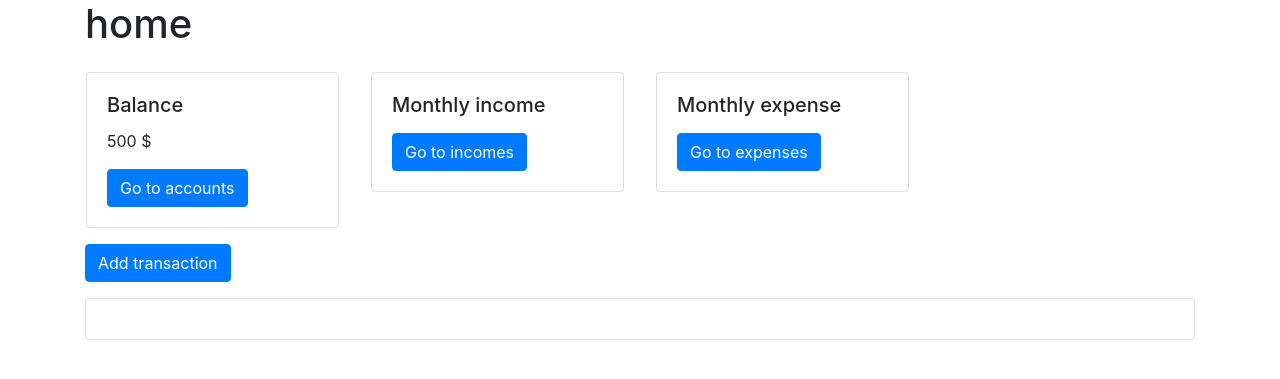
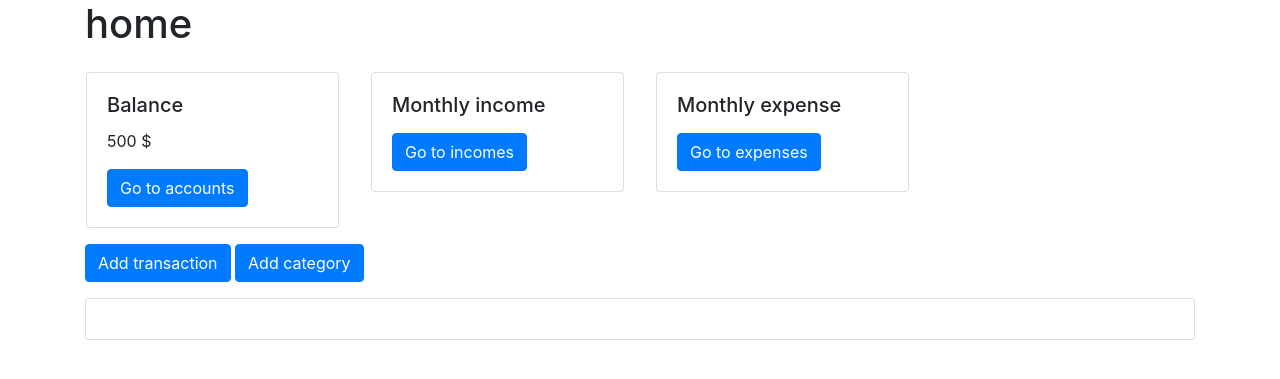
Before and after one commit to magari-GH/Ptometheus-CS50, a Django app: page / in a window 1280 px wide. Shown: the part 56-435 px from the top of the page. Run offline with Django 3.2, Linux system fonts and the light colour scheme; data that the repository does not hold is empty; parts of the project's set-up code (start-up, migrations or seed data) failed here and were passed over; some libraries are stand-ins or nearby versions.

Commit message:
The ability to create own category was added. Created category is represent on the transaction form.

```diff
--- a/task6/personal_finance/tracker/static/tracker/index.js
+++ b/task6/personal_finance/tracker/static/tracker/index.js
@@ -22,7 +22,10 @@ function home_display() {
     document.querySelector('#setting').style.display = 'none';
 
     document.querySelector('#form_transaction').style.display = 'none';
+    document.querySelector('#form_category').style.display = 'none';
+
     document.querySelector('#add_transaction_button').addEventListener('click', () => add_transaction());
+    document.querySelector('#add_category_button').addEventListener('click', () => add_category());
 
     get_transactions_history(tag = 'all');
 
@@ -75,6 +78,13 @@ function get_transaction_info() {
 
 function add_transaction () {
     document.querySelector('#form_transaction').style.display = 'block';
+    document.querySelector('#form_category').style.display = 'none';
+    get_category(type="all");
+};
+
+function add_category() {
+    document.querySelector('#form_category').style.display = 'block';
+    document.querySelector('#form_transaction').style.display = 'none';
 };
 
 document.querySelector('#transaction_save_end_exit').onclick = () => {
@@ -102,6 +112,23 @@ document.querySelector('#transaction_save_end_add').addEventListener('click', ()
     return false
 });
 
+document.querySelector('#category_save_end_exit').onclick = () => {
+    create_category();
+    document.querySelector('#category_title_value').value = "";
+    document.querySelector('#category_type_value').value = "";
+    document.querySelector('#category_color_value').value = "#000000";
+    document.querySelector('#form_category').style.display = 'none';
+    return false
+};
+
+document.querySelector('#category_save_end_add').addEventListener('click', () => {
+    create_category();
+    document.querySelector('#category_title_value').value = "";
+    document.querySelector('#category_type_value').value = "";
+    document.querySelector('#category_color_value').value = "#000000";
+    return false
+});
+
 function create_transaction() {
     fetch('/create_transaction', {
         method: 'POST',
@@ -126,6 +153,60 @@ function create_transaction() {
         get_transaction_info();
         return false
 
+};
+
+function create_category() {
+    fetch('/create_category', {
+        method: 'POST',
+        headers: {'Content-Type': 'application/json'},
+        body: JSON.stringify({
+            title: document.querySelector('#category_title_value').value,
+            type: document.querySelector('#category_type_value').value,
+            color: document.querySelector('#category_color_value').value,
+        })
+    })
+        .then(response => response.json())
+        .then(result => {console.log(result)})
+        .catch(error => {console.log(error)})
+        // call function for reload the history of transactions
+
+        // create function to refresh list of category
+        return false
+
+};
+document.querySelector('#transaction_type_value').addEventListener('change', () => {
+    const selected_type = document.querySelector('#transaction_type_value').value;
+    get_category(type=`${selected_type}`);
+})
+
+function get_category(type) {
+    const options = document.querySelectorAll('.transaction_category_select')
+    options.forEach(option  => {
+        option.remove()})
+
+    fetch(`/get_category?type=${type}`)
+        .then(response => response.json())
+        .then(data => {
+            console.log(data.categories);
+
+        data.categories.forEach(category => {
+
+            const category_id = category.id;
+            const category_user = category.user;
+            const category_title = category.title;
+            const category_type = category.type;
+            const category_color = category.color;
+
+            const category_option = document.createElement('option');
+            category_option.innerHTML = `${category_title}`;
+            category_option.style.color = `${category_color}`;
+            category_option.setAttribute('class', 'transaction_category_select')
+            document.querySelector('#transaction_category_value').append(category_option);
+
+        })
+        })
+        .catch(error => {console.log(error)})
+        return false
 };
 
 
@@ -289,6 +370,7 @@ document.querySelector('#account_save_end_add').onclick = (event) => {
 
 
 function create_account() {
+    document.querySelector('#account_container').innerHTML = '';
     fetch('/create_account', {
         method: 'POST',
         headers: {'Content-Type': 'application/json'},
@@ -301,7 +383,9 @@ function create_account() {
         .then(response => response.json())
         .then(result => {console.log(result)})
         .catch(error => {console.log(error)})
+        get_account();
         return false
+
 };
 
 
--- a/task6/personal_finance/tracker/templates/tracker/index.html
+++ b/task6/personal_finance/tracker/templates/tracker/index.html
@@ -40,6 +40,8 @@
         </div>
 
         <button class="btn btn-primary" id="add_transaction_button">Add transaction</button>
+        <button class="btn btn-primary" id="add_category_button">Add category</button>
+
         <form id="form_transaction">
             <div class="input-group border p-2 mt-2">
                 <select id="transaction_type_value" class="form-control">
@@ -90,6 +70,30 @@
             <input id="transaction_save_end_exit" class="btn btn-primary mt-3" type="button" value="Save transaction">
             <input id="transaction_save_end_add" class="btn btn-primary mt-3" type="button" value="Save and add new transaction">
         </form>
+
+
+
+
+
+        <form id="form_category">
+          <div class="input-group border p-2 mt-2">
+            <input hidden disabled class="form-control" value={{user.username}}>
+            <input id="category_title_value" class="form-control" type="text" placeholder="Title of category">
+
+            <select id="category_type_value" class="form-control">
+              <option selected>Choose Type</option>
+              <option value="Income">Income</option>
+              <option value="Expense">Expense</option>
+            </select>
+            <label for="category_color_value" class="form-control">Color</label>
+            <input id="category_color_value" type="color" class="form-control">
+
+          </div>
+            <br>
+            <input id="category_save_end_exit" class="btn btn-primary" type="button" value="Save category">
+            <input id="category_save_end_add" class="btn btn-primary" type="button" value="Add new">
+        </form>
+
 
         <div class="card mt-3">
             <div id="transaction_container_home" class="card-body">
--- a/task6/personal_finance/tracker/urls.py
+++ b/task6/personal_finance/tracker/urls.py
@@ -12,6 +12,8 @@ urlpatterns = [
     path("get_account", views.get_account, name="get_account"),
     path("create_transaction", views.create_transaction, name="create_transaction"),
     path("create_account", views.create_account, name="create_account"),
+    path("create_category", views.create_category, name="create_category"),
+    path("get_category", views.get_category, name="get_category"),
     path("login", views.login_view, name="login"),
     path("logout", views.logout_view, name="logout"),
     path("register", views.register, name="register"),
--- a/task6/personal_finance/tracker/views.py
+++ b/task6/personal_finance/tracker/views.py
@@ -8,7 +8,7 @@ from django.http import HttpResponse, HttpResponseRedirect, JsonResponse
 from django.shortcuts import render
 from django.urls import reverse
 from django.views.decorators.csrf import csrf_exempt
-from .models import User, Transaction, Account
+from .models import User, Transaction, Account, Category
 from django.core.paginator import Paginator
 
 from django.db.models import Avg, Sum
@@ -34,6 +34,23 @@ def get_account(request):
             'accounts': serialised_accounts,
             'sum_total': sum_total,
             # 'curennsies': curennsies,
+        })
+    else:
+        return JsonResponse({"error" : "Invalid request"}, status=400)
+
+
+def get_category(request):
+    # fucnction for represent accounts
+    if request.method == "GET":
+        user = request.user
+        type = request.GET.get('type')
+        if type == "all":
+            categories = Category.objects.filter(user=user)
+        else:
+            categories = Category.objects.filter(user=user, type=type)
+        serialised_categories = [category.serialize() for category in categories]
+        return JsonResponse({
+            'categories': serialised_categories,
         })
     else:
         return JsonResponse({"error" : "Invalid request"}, status=400)
@@ -148,6 +165,24 @@ def create_account(request):
         return JsonResponse({"error": "Method have to be POST"}, status=404)
 
 
+@csrf_exempt
+def create_category(request):
+    if request.method == "POST":
+        try:
+            data = json.loads(request.body)
+            user = request.user
+            title = data.get("title", "")
+            type = data.get("type", "")
+            color = data.get("color", "")
+            category = Category(user=user, title=title, type=type, color=color)
+            category.save()
+        except AttributeError:
+            return JsonResponse({"error": "AttributeError catched"}, status=500)
+        return JsonResponse({'message': "Category is created"}, status=201)
+    else:
+        return JsonResponse({"error": "Method have to be POST"}, status=404)
+
+
 def chart_income(request):
     labels = []
     data = []
```
Also changed, not shown: other parts of task6/personal_finance/tracker/templates/tracker/index.html (+0 -22 lines), task6/personal_finance/tracker/admin.py (+6 -1 lines), task6/personal_finance/tracker/models.py (+19 -1 lines).
